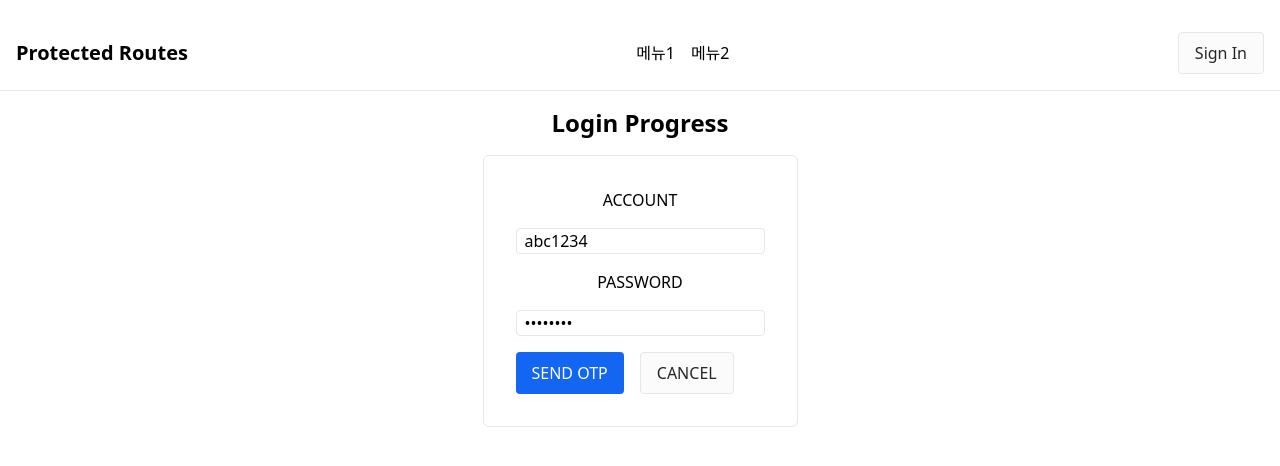
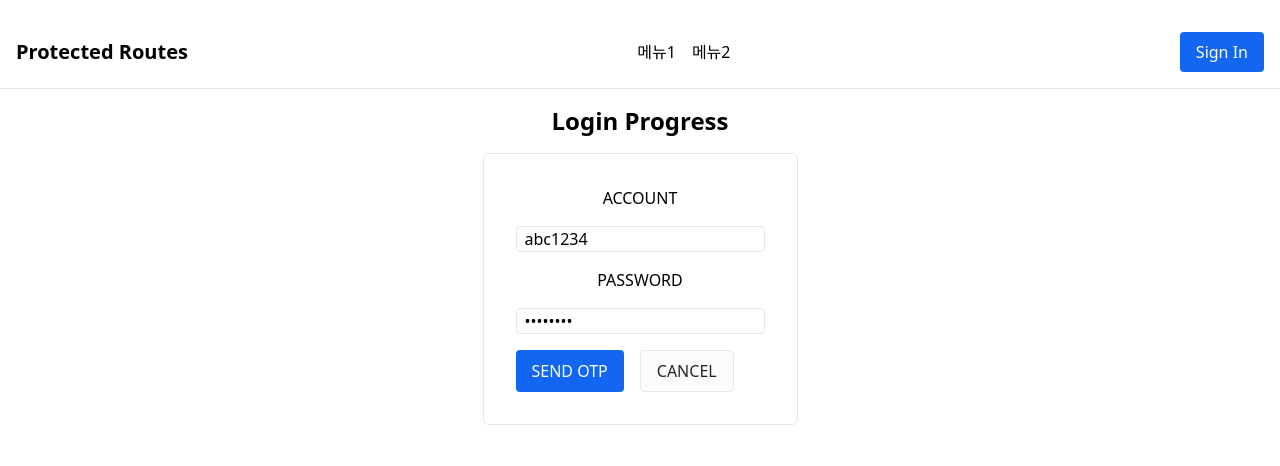
Before and after one commit to merge-simpson/react-protected-route, a React (Vite) app: page /login in a window 1280 px wide. Shown: the top 466 px of the page. Built offline with nearby package versions, Linux system fonts and the light colour scheme.

Commit message:
fix(topbar): exchange signin/singout

```diff
--- a/src/components/common/topbar/TopBar.tsx
+++ b/src/components/common/topbar/TopBar.tsx
@@ -17,7 +17,7 @@ const TopBar = () => {
           <li>메뉴2</li>
         </ul>
       </nav>
-      <div>{auth.isAuthenticated ? <SignInButton /> : <SignOutButton />}</div>
+      <div>{auth.isAuthenticated ? <SignOutButton /> : <SignInButton />}</div>
     </header>
   );
 };
--- a/src/components/common/topbar/widgets/SignInButton.tsx
+++ b/src/components/common/topbar/widgets/SignInButton.tsx
@@ -1,11 +1,13 @@
-import useAuth from "@store/useAuth";
-import { LightButton, PrimaryButton } from "@styles/tw/button";
+import { PrimaryButton } from "@styles/tw/button";
+import PATH from "@utils/path";
+import { useNavigate } from "react-router-dom";
 
 const SignInButton = () => {
-  const auth = useAuth();
+  const navigate = useNavigate();
+  const { LOGIN } = PATH;
 
   return (
-    <PrimaryButton onClick={(event) => auth.login()}>Sign Out</PrimaryButton>
+    <PrimaryButton onClick={(event) => navigate(LOGIN)}>Sign In</PrimaryButton>
   );
 };
 
--- a/src/components/common/topbar/widgets/SignOutButton.tsx
+++ b/src/components/common/topbar/widgets/SignOutButton.tsx
@@ -4,7 +4,7 @@ import { LightButton } from "@styles/tw/button";
 const SignOutButton = () => {
   const auth = useAuth();
 
-  return <LightButton onClick={(event) => auth.login()}>Sign In</LightButton>;
+  return <LightButton onClick={(event) => auth.logout()}>Sign Out</LightButton>;
 };
 
 export default SignOutButton;
```
